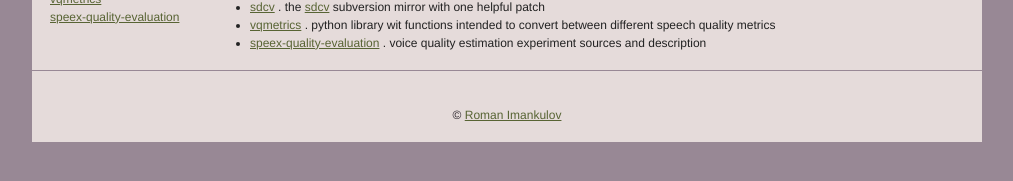
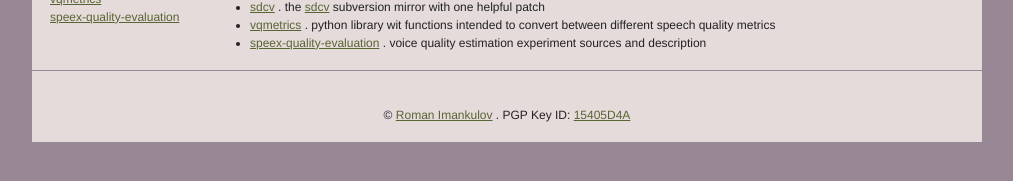
Before and after one commit to imankulov/imankulov.github.com, a Jekyll site: the page built from index.markdown, in a window 1280 px wide. Shown: the part 254-435 px from the top of the page, without its empty margins (133-1146 px from the left). Built offline with Jekyll 4.4.1, drawn with Linux system fonts in a browser that asks for light colours.

Commit message:
Link to my personal PGP key is added

```diff
--- a/_layouts/default.html
+++ b/_layouts/default.html
@@ -63,7 +63,7 @@
 
         <div class="span-24 last footer">
             <p>{{ page.regards }}<br/>
-            &copy; <a href="mailto:roman@netangels.ru">Roman Imankulov</a></p>
+            &copy; <a href="mailto:roman@netangels.ru">Roman Imankulov</a> . PGP Key ID: <a href="http://pgp.mit.edu:11371/pks/lookup?op=vindex&search=0x704E81F015405D4A">15405D4A</a></p>
         </div>
     </div>
 </body>
```
